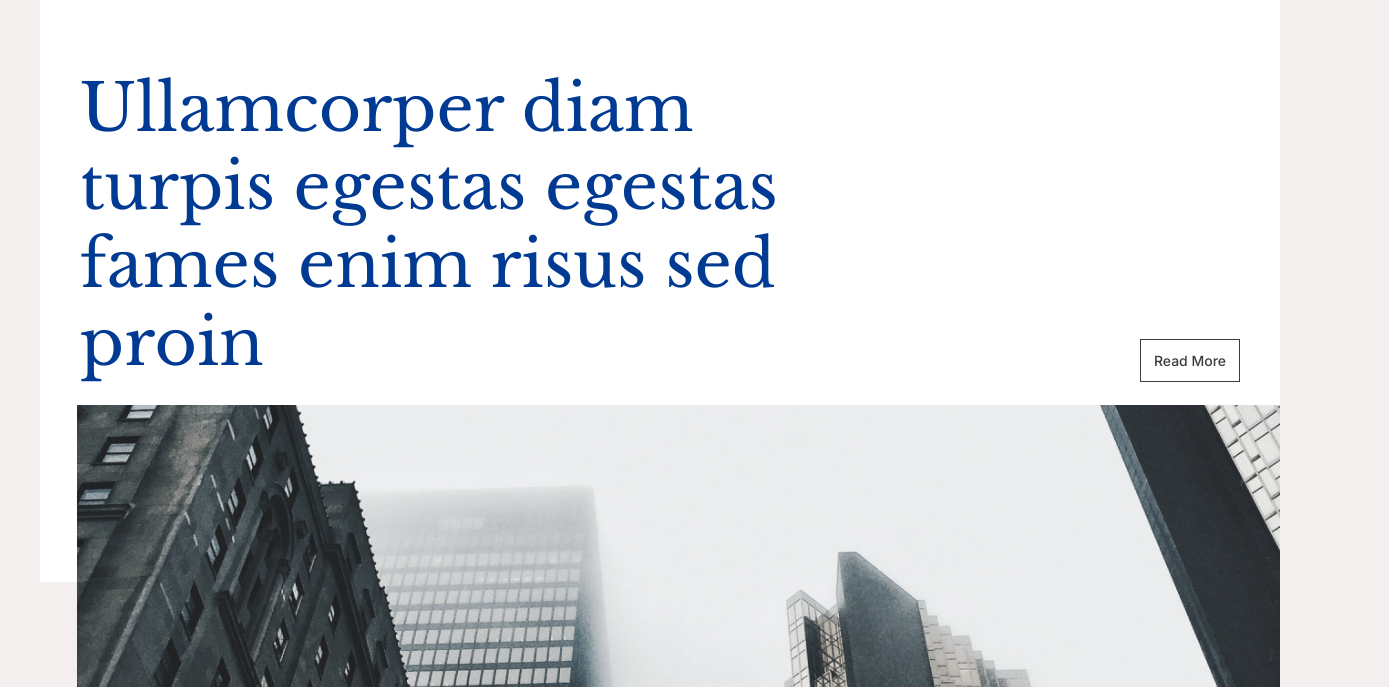
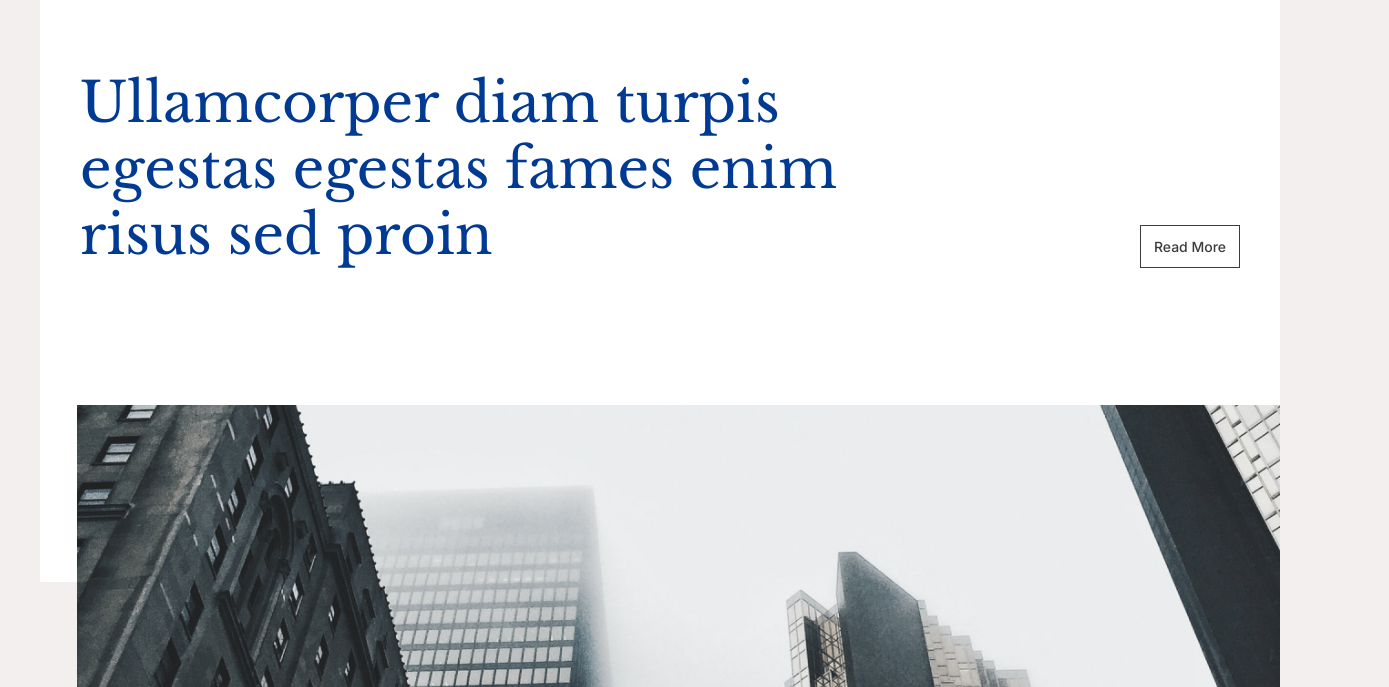
Before and after one commit to rijon123/outsideTask, a plain HTML site: page index.html in a window 1280 px wide. Shown: the part 113-800 px from the top of the page, 1389 px wide, since content can reach past the window. Drawn offline with nearby package versions, Linux system fonts and the light colour scheme.

Commit message:
reposnive view for large screen added

```diff
--- a/css/style.scss
+++ b/css/style.scss
@@ -283,11 +283,10 @@ label {
 }
 // banner info css here
 .banner-info h3{
-    color: $pr-color;
-    font-size: 65px;
-    width: 65%;
+color: #003A92;
+    font-size: 55px;
+    width: 70%;
     padding-top: 5%;
-    font-weight: regular;
 }.nav-link
 .btn-border{
     border: 1px solid $grey-color;
@@ -345,7 +344,7 @@ label {
     height: 230px;
 }
 .latest--minimum{
-    min-width: 655px;
+    min-width: 555px;
 }
 .latest-blog-img img{
     width: 100%;
@@ -434,10 +433,11 @@ font-weight: 400;
 }
 .founder-bg--inner{
     background-image: url("../../images/founderBg.jpg");
-    height: 610px;
+    height: 550px;
     background-size: 100%;
     position: relative;
     margin-bottom: 100px;
+    background-repeat: no-repeat;
 }
 
 .beneficiaries{
@@ -489,8 +489,8 @@ font-size: 15px;
 color: $grey-color;
 font-weight: 400;
 }.gallery-img {
-    width: 380px;
-    height: 310px;
+    width: 280px;
+    height: 200px;
     margin-bottom: 20px;
 }.gallery-img img {
     width: 100%;
@@ -676,3 +676,64 @@ border: 0.5px solid #fff;
 }* {
     box-sizing: border-box;
 }
+
+
+// mobile responsive
+@include mobile {
+
+}
+@include fHd {
+.gallery-img {
+        width: 380px;
+        height: 310px;
+        margin-bottom: 20px;
+    }.banner-info h3 {
+        color: $pr-color;
+        font-size: 65px;
+        width: 65%;
+        padding-top: 5%;
+
+    }.latest--minimum {
+        min-width: 655px;
+    }.founder-bg--inner {
+
+        height: 610px;
+
+    }
+}
+@include extrafHd {
+    .gallery-img {
+            width: 380px;
+            height: 310px;
+            margin-bottom: 20px;
+        }
+.beneficiaries-img {
+
+        height: 390px;
+
+    }.banner-info h3 {
+        color: $pr-color;
+        font-size: 65px;
+        width: 65%;
+        padding-top: 5%;
+
+    }.latest--minimum {
+        min-width: 655px;
+    }.founder-bg--inner {
+
+        height: 610px;
+
+    }.bannerImage {
+        height: 750px;
+
+        bottom: -75%;
+
+    }
+        .beneficiaries{
+            padding-top: 200px;
+        }
+        .gallery-bottom-space {
+      margin-top: 200px !important;
+
+        }
+}
```
Also changed, not shown: public/css/style.css, 1 other file.
